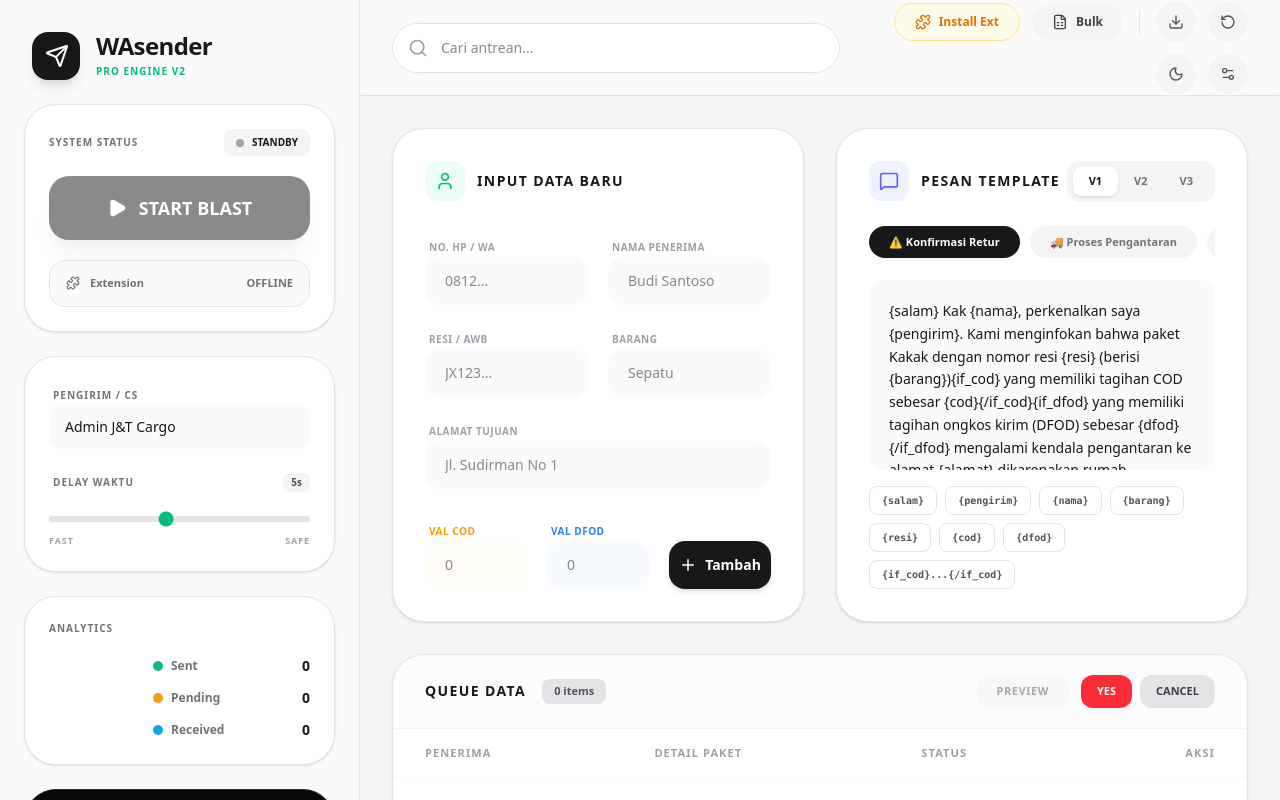
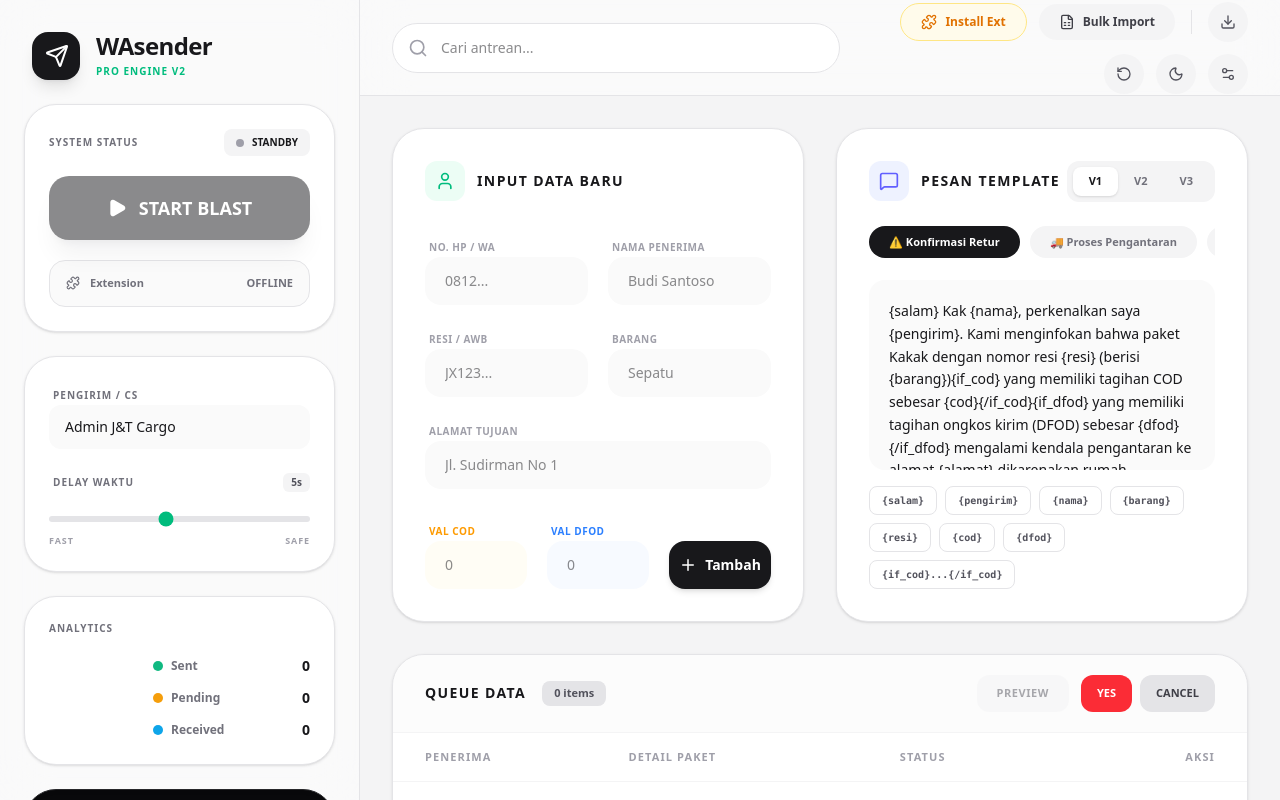
Before and after one commit to Vhierly/WABLAST, a React (Vite) app: page / in a window 1280 px wide. Both pictures are taken after a click on the button "CLEAR ALL". Built offline with nearby package versions, Linux system fonts and the light colour scheme.

Commit message:
Update App.tsx

```diff
--- a/src/App.tsx
+++ b/src/App.tsx
@@ -529,7 +529,7 @@ export default function App() {
       "min-h-screen lg:h-screen w-full flex flex-col lg:flex-row lg:overflow-hidden font-sans selection:bg-emerald-500/30 transition-colors duration-300",
       isDarkMode ? "dark bg-[#09090b] text-zinc-200" : "bg-[#f4f4f5] text-zinc-900"
     )}>
-      <Toaster position="top-center" toastOptions={{ className: 'dark:bg-zinc-800 dark:text-white border dark:border-zinc-700 mt-4' }} />
+      <Toaster position="top-center" toastOptions={{ className: 'dark:bg-zinc-800 dark:text-white border dark:border-zinc-700 mt-4 shadow-xl' }} />
 
       {/* FLOATING HUD WIDGET */}
       <AnimatePresence>
@@ -610,7 +610,7 @@ export default function App() {
         )}
       </AnimatePresence>
 
-      {/* SIDEBAR (Command Center) - Stacks on Mobile, Left Sidebar on Desktop */}
+      {/* SIDEBAR (Command Center) */}
       <aside className="w-full lg:w-[320px] xl:w-[360px] lg:h-full p-4 md:p-6 flex flex-col gap-4 md:gap-6 border-b lg:border-b-0 lg:border-r border-zinc-200 dark:border-zinc-800/80 bg-white/50 dark:bg-zinc-950/50 backdrop-blur-xl shrink-0 z-20 lg:overflow-y-auto custom-scrollbar">
 
         {/* Brand */}
@@ -659,7 +659,6 @@ export default function App() {
           </div>
         </div>
 
-        {/* Desktop Layout Helper for Side-by-Side bottom sections on Tablet */}
         <div className="grid grid-cols-1 sm:grid-cols-2 lg:grid-cols-1 gap-4 md:gap-6 lg:flex-1 lg:flex lg:flex-col">
           {/* Quick Settings */}
           <div className="bg-white dark:bg-zinc-900 border border-zinc-200 dark:border-zinc-800 rounded-3xl md:rounded-[2rem] p-5 md:p-6 shadow-sm flex flex-col gap-4 md:gap-5">
@@ -745,7 +744,7 @@ export default function App() {
       {/* MAIN CONTENT AREA */}
       <main className="flex-1 flex flex-col lg:h-full lg:overflow-hidden relative">
 
-        {/* Top Navbar (Reordered for Mobile) */}
+        {/* Top Navbar */}
         <header className="p-4 md:p-6 lg:h-24 lg:px-8 flex flex-col-reverse sm:flex-row items-center justify-between shrink-0 border-b border-zinc-200 dark:border-zinc-800/80 bg-white/50 dark:bg-zinc-950/50 backdrop-blur-xl z-10 gap-4">
           <div className="relative w-full sm:max-w-xs md:max-w-sm lg:max-w-md">
             <Search className="absolute left-3 md:left-4 top-1/2 -translate-y-1/2 text-zinc-400 w-4 h-4 md:w-5 md:h-5" />
@@ -761,10 +760,10 @@ export default function App() {
                 <Puzzle size={14} className="md:w-4 md:h-4" /> Install Ext
               </button>
             )}
-            <button onClick={() => setShowBulkModal(true)} className="px-4 py-2 md:px-5 md:py-2.5 bg-zinc-100 dark:bg-zinc-800 text-zinc-700 dark:text-zinc-300 rounded-full text-[10px] md:text-xs font-bold hover:bg-zinc-200 dark:hover:bg-zinc-700 transition-colors flex items-center gap-2">
-              <FileSpreadsheet size={14} className="md:w-4 md:h-4" /> Bulk
+            <button onClick={() => setShowBulkModal(true)} className="flex-1 sm:flex-none justify-center px-4 py-2 md:px-5 md:py-2.5 bg-zinc-100 dark:bg-zinc-800 text-zinc-700 dark:text-zinc-300 rounded-full text-[10px] md:text-xs font-bold hover:bg-zinc-200 dark:hover:bg-zinc-700 transition-colors flex items-center gap-2">
+              <FileSpreadsheet size={14} className="md:w-4 md:h-4" /> Bulk Import
             </button>
-            <div className="hidden md:block h-5 md:h-6 w-px bg-zinc-200 dark:bg-zinc-800 mx-0.5 md:mx-1" />
+            <div className="hidden sm:block h-5 md:h-6 w-px bg-zinc-200 dark:bg-zinc-800 mx-0.5 md:mx-1" />
             <button onClick={exportToCSV} className="p-2 md:p-3 bg-zinc-100 dark:bg-zinc-800 text-zinc-600 dark:text-zinc-400 rounded-full hover:bg-zinc-200 dark:hover:bg-zinc-700 transition-colors" title="Export CSV"><Download size={14} className="md:w-4 md:h-4" /></button>
             <button onClick={handleResetDefault} className="p-2 md:p-3 bg-zinc-100 dark:bg-zinc-800 text-zinc-600 dark:text-zinc-400 rounded-full hover:text-red-500 transition-colors" title="Reset All"><RotateCcw size={14} className="md:w-4 md:h-4" /></button>
             <button onClick={() => setIsDarkMode(!isDarkMode)} className="p-2 md:p-3 bg-zinc-100 dark:bg-zinc-800 text-zinc-600 dark:text-zinc-400 rounded-full hover:text-emerald-500 transition-colors">{isDarkMode ? <Sun size={14} className="md:w-4 md:h-4" /> : <Moon size={14} className="md:w-4 md:h-4" />}</button>
@@ -857,82 +856,91 @@ export default function App() {
 
             </div>
 
-            {/* Bottom Row: Table */}
-            <div className="flex-1 bg-white dark:bg-zinc-900 border border-zinc-200 dark:border-zinc-800 rounded-3xl lg:rounded-[2rem] shadow-sm flex flex-col overflow-hidden min-h-[350px] lg:min-h-[450px]">
-              <div className="px-5 py-4 lg:px-8 lg:py-5 border-b border-zinc-100 dark:border-zinc-800/80 flex flex-col sm:flex-row sm:items-center justify-between bg-zinc-50/50 dark:bg-zinc-900/50 gap-3 sm:gap-0">
+            {/* Bottom Row: Responsive Queue Data List/Table */}
+            <div className="flex-1 bg-white dark:bg-zinc-900 border border-zinc-200 dark:border-zinc-800 rounded-3xl lg:rounded-[2rem] shadow-sm flex flex-col overflow-hidden lg:min-h-[450px]">
+
+              {/* Header Container */}
+              <div className="px-5 py-4 lg:px-8 lg:py-5 border-b border-zinc-100 dark:border-zinc-800/80 flex flex-col sm:flex-row sm:items-center justify-between bg-zinc-50/50 dark:bg-zinc-900/50 gap-4 sm:gap-0 shrink-0">
                 <div className="flex items-center justify-between sm:justify-start gap-4 w-full sm:w-auto">
                   <h2 className="font-bold text-xs lg:text-sm dark:text-white uppercase tracking-widest">Queue Data</h2>
                   <span className="px-2 py-0.5 lg:px-3 lg:py-1 bg-zinc-200 dark:bg-zinc-800 text-[10px] lg:text-[11px] font-bold text-zinc-600 dark:text-zinc-400 rounded-md lg:rounded-lg">{filteredEntries.length} items</span>
                 </div>
                 <div className="flex gap-2 lg:gap-3 justify-end w-full sm:w-auto">
-                  <button onClick={() => setShowPreviewModal(true)} disabled={entries.filter(e => e.status === 'pending').length === 0} className="px-3 py-1.5 lg:px-5 lg:py-2 text-[9px] lg:text-[11px] font-bold uppercase tracking-wider bg-zinc-100 dark:bg-zinc-800 text-zinc-600 dark:text-zinc-300 rounded-lg lg:rounded-xl hover:bg-zinc-200 dark:hover:bg-zinc-700 transition-all disabled:opacity-50">Preview</button>
+                  <button onClick={() => setShowPreviewModal(true)} disabled={entries.filter(e => e.status === 'pending').length === 0} className="flex-1 sm:flex-none px-3 py-2 lg:px-5 lg:py-2.5 text-[9px] lg:text-[11px] font-bold uppercase tracking-wider bg-zinc-100 dark:bg-zinc-800 text-zinc-600 dark:text-zinc-300 rounded-lg lg:rounded-xl hover:bg-zinc-200 dark:hover:bg-zinc-700 transition-all disabled:opacity-50">Preview</button>
                   {isConfirmingClear ? (
-                    <div className="flex items-center gap-1 lg:gap-2">
-                      <button onClick={clearAll} className="px-3 py-1.5 lg:px-4 lg:py-2 text-[9px] lg:text-[11px] font-bold uppercase bg-red-500 text-white rounded-lg lg:rounded-xl">Yes</button>
-                      <button onClick={() => setIsConfirmingClear(false)} className="px-3 py-1.5 lg:px-4 lg:py-2 text-[9px] lg:text-[11px] font-bold uppercase bg-zinc-200 dark:bg-zinc-700 text-zinc-700 dark:text-zinc-300 rounded-lg lg:rounded-xl">Cancel</button>
+                    <div className="flex flex-1 sm:flex-none items-center gap-1 lg:gap-2">
+                      <button onClick={clearAll} className="flex-1 sm:flex-none px-3 py-2 lg:px-4 lg:py-2.5 text-[9px] lg:text-[11px] font-bold uppercase bg-red-500 text-white rounded-lg lg:rounded-xl">Yes</button>
+                      <button onClick={() => setIsConfirmingClear(false)} className="flex-1 sm:flex-none px-3 py-2 lg:px-4 lg:py-2.5 text-[9px] lg:text-[11px] font-bold uppercase bg-zinc-200 dark:bg-zinc-700 text-zinc-700 dark:text-zinc-300 rounded-lg lg:rounded-xl">Cancel</button>
                     </div>
                   ) : (
-                    <button onClick={() => setIsConfirmingClear(true)} className="px-3 py-1.5 lg:px-4 lg:py-2 text-[9px] lg:text-[11px] font-bold uppercase bg-red-50 dark:bg-red-500/10 text-red-600 dark:text-red-400 rounded-lg lg:rounded-xl hover:bg-red-100 transition-all">Clear All</button>
+                    <button onClick={() => setIsConfirmingClear(true)} className="flex-1 sm:flex-none px-3 py-2 lg:px-4 lg:py-2.5 text-[9px] lg:text-[11px] font-bold uppercase bg-red-50 dark:bg-red-500/10 text-red-600 dark:text-red-400 rounded-lg lg:rounded-xl hover:bg-red-100 transition-all">Clear All</button>
                   )}
                 </div>
               </div>
 
-              <div className="flex-1 overflow-auto custom-scrollbar">
-                <table className="w-full text-left border-collapse min-w-[600px]">
-                  <thead className="sticky top-0 bg-white/95 dark:bg-zinc-900/95 backdrop-blur-sm z-10 border-b border-zinc-100 dark:border-zinc-800">
-                    <tr>
-                      <th className="px-5 py-3 lg:px-8 lg:py-4 text-[10px] lg:text-[11px] font-black text-zinc-400 uppercase tracking-widest whitespace-nowrap">Penerima</th>
-                      <th className="px-5 py-3 lg:px-8 lg:py-4 text-[10px] lg:text-[11px] font-black text-zinc-400 uppercase tracking-widest whitespace-nowrap">Detail Paket</th>
-                      <th className="px-5 py-3 lg:px-8 lg:py-4 text-[10px] lg:text-[11px] font-black text-zinc-400 uppercase tracking-widest whitespace-nowrap">Status</th>
-                      <th className="px-5 py-3 lg:px-8 lg:py-4 text-[10px] lg:text-[11px] font-black text-zinc-400 uppercase tracking-widest whitespace-nowrap text-right">Aksi</th>
-                    </tr>
-                  </thead>
-                  <tbody className="divide-y divide-zinc-50 dark:divide-zinc-800/50">
+              {/* Grid Headers (Desktop Only) */}
+              <div className="hidden lg:grid grid-cols-12 gap-6 px-8 py-4 border-b border-zinc-100 dark:border-zinc-800 bg-white/95 dark:bg-zinc-900/95 z-10 shrink-0">
+                <div className="col-span-3 text-[11px] font-black text-zinc-400 uppercase tracking-widest">Penerima</div>
+                <div className="col-span-4 text-[11px] font-black text-zinc-400 uppercase tracking-widest">Detail Paket</div>
+                <div className="col-span-3 text-[11px] font-black text-zinc-400 uppercase tracking-widest">Status</div>
+                <div className="col-span-2 text-[11px] font-black text-zinc-400 uppercase tracking-widest text-right">Aksi</div>
+              </div>
+
+              {/* Data List / Cards */}
+              <div className="flex-1 overflow-y-auto custom-scrollbar p-4 lg:p-0 bg-zinc-50/30 dark:bg-zinc-950/30 lg:bg-transparent">
+                <div className="flex flex-col gap-4 lg:gap-0 lg:divide-y lg:divide-zinc-50 lg:dark:divide-zinc-800/50">
                   <AnimatePresence mode="popLayout">
                     {filteredEntries.length === 0 ? (
-                        <motion.tr initial={{ opacity: 0 }} animate={{ opacity: 1 }} className="text-center">
-                          <td colSpan={4} className="px-5 py-16 lg:px-8 lg:py-24 text-zinc-400 dark:text-zinc-600 text-xs lg:text-sm font-medium">Antrean kosong.</td>
-                        </motion.tr>
+                      <motion.div initial={{ opacity: 0 }} animate={{ opacity: 1 }} className="text-center px-5 py-16 lg:py-24">
+                        <div className="text-zinc-400 dark:text-zinc-600 text-xs lg:text-sm font-medium">Antrean kosong.</div>
+                      </motion.div>
                     ) : (
                       filteredEntries.map((entry, index) => (
-                          <motion.tr key={entry.id} layout initial={{ opacity: 0, y: 10 }} animate={{ opacity: 1, y: 0 }} exit={{ opacity: 0, scale: 0.95 }} className={cn("group hover:bg-zinc-50 dark:hover:bg-zinc-800/30 transition-colors", isBlasting && index === currentIndex && "bg-emerald-50/50 dark:bg-emerald-500/5")}>
-                            <td className="px-5 py-4 lg:px-8 lg:py-5">
-                              <div className="font-bold text-xs lg:text-sm text-zinc-900 dark:text-zinc-100">{entry.recipientName}</div>
-                              <div className="text-[10px] lg:text-[11px] text-zinc-500 font-mono mt-1">{entry.phone}</div>
-                            </td>
-                            <td className="px-5 py-4 lg:px-8 lg:py-5">
-                              <div className="text-xs lg:text-sm font-semibold text-zinc-700 dark:text-zinc-300 truncate max-w-[200px] lg:max-w-[280px]">{entry.itemName || '-'}</div>
-                              <div className="flex flex-col gap-1 lg:gap-1.5 mt-1 lg:mt-1.5">
-                                <div className="text-[9px] lg:text-[11px] text-zinc-400 font-mono">Resi: {entry.receiptNumber || '-'}</div>
-                                <div className="flex gap-1.5 lg:gap-2">
+                        <motion.div key={entry.id} layout initial={{ opacity: 0, y: 10 }} animate={{ opacity: 1, y: 0 }} exit={{ opacity: 0, scale: 0.95 }}
+                          className={cn(
+                            "flex flex-col lg:grid lg:grid-cols-12 gap-3 lg:gap-6 p-5 lg:px-8 lg:py-5 bg-white dark:bg-zinc-900 lg:bg-transparent rounded-2xl lg:rounded-none border border-zinc-200 dark:border-zinc-800 lg:border-transparent shadow-sm lg:shadow-none hover:bg-zinc-50 dark:hover:bg-zinc-800/30 transition-colors relative group",
+                            isBlasting && index === currentIndex && "ring-2 ring-emerald-500 lg:ring-0 lg:bg-emerald-50/50 lg:dark:bg-emerald-500/5"
+                          )}
+                        >
+                          {/* Kolom 1: Penerima */}
+                          <div className="col-span-3 pr-16 lg:pr-0">
+                            <div className="font-bold text-sm lg:text-sm text-zinc-900 dark:text-zinc-100">{entry.recipientName}</div>
+                            <div className="text-[11px] text-zinc-500 font-mono mt-1">{entry.phone}</div>
+                          </div>
+
+                          {/* Kolom 2: Detail Paket */}
+                          <div className="col-span-4">
+                            <div className="text-xs lg:text-sm font-semibold text-zinc-700 dark:text-zinc-300 line-clamp-2 lg:line-clamp-1 lg:max-w-[280px]">{entry.itemName || '-'}</div>
+                            <div className="flex flex-col gap-1.5 mt-1.5">
+                              <div className="text-[10px] lg:text-[11px] text-zinc-400 font-mono">Resi: {entry.receiptNumber || '-'}</div>
+                              <div className="flex flex-wrap gap-2">
                                 {entry.cod && <div className="text-[9px] lg:text-[10px] bg-amber-100/50 dark:bg-amber-500/10 text-amber-600 dark:text-amber-400 px-2 py-0.5 lg:px-2.5 rounded-md font-bold uppercase tracking-wider">COD: Rp {formatCurrency(entry.cod)}</div>}
                                 {entry.dfod && <div className="text-[9px] lg:text-[10px] bg-blue-100/50 dark:bg-blue-500/10 text-blue-600 dark:text-blue-400 px-2 py-0.5 lg:px-2.5 rounded-md font-bold uppercase tracking-wider">DFOD: Rp {formatCurrency(entry.dfod)}</div>}
                               </div>
                             </div>
-                            </td>
-                            <td className="px-5 py-4 lg:px-8 lg:py-5">
-                              <div className="flex flex-col gap-2 lg:gap-2.5 items-start">
-                                <div className={cn("inline-flex items-center gap-1.5 lg:gap-2 px-2 py-1 lg:px-3 lg:py-1.5 rounded-md lg:rounded-lg text-[9px] lg:text-[10px] font-black uppercase tracking-widest", entry.status === 'sent' ? "bg-emerald-100/50 dark:bg-emerald-500/10 text-emerald-600 dark:text-emerald-400" : entry.status === 'sending' ? "bg-blue-100/50 dark:bg-blue-500/10 text-blue-600 dark:text-blue-400 animate-pulse" : entry.status === 'failed' ? "bg-red-100/50 dark:bg-red-500/10 text-red-600 dark:text-red-400" : "bg-zinc-100 dark:bg-zinc-800 text-zinc-500 dark:text-zinc-400")}>
-                                  {entry.status === 'sent' ? <CheckCircle2 size={10} className="lg:w-3 lg:h-3" /> : entry.status === 'sending' ? <Loader2 size={10} className="lg:w-3 lg:h-3 animate-spin" /> : entry.status === 'failed' ? <AlertCircle size={10} className="lg:w-3 lg:h-3" /> : <Clock size={10} className="lg:w-3 lg:h-3" />} {entry.status}
                           </div>
-                                <button onClick={() => toggleReceived(entry.id)} className={cn("text-[9px] lg:text-[10px] font-bold uppercase tracking-wider flex items-center gap-1.5 lg:gap-2 transition-colors", entry.isReceived ? "text-emerald-500" : "text-zinc-400 hover:text-zinc-600 dark:hover:text-zinc-300")}>
-                                  <div className={cn("w-3 h-3 lg:w-3.5 lg:h-3.5 rounded-full border-2 flex items-center justify-center", entry.isReceived ? "border-emerald-500 bg-emerald-500" : "border-zinc-300 dark:border-zinc-600")}>{entry.isReceived && <CheckCircle2 size={8} className="text-white lg:w-[10px] lg:h-[10px]" strokeWidth={4} />}</div>
+
+                          {/* Kolom 3: Status */}
+                          <div className="col-span-3 flex flex-row lg:flex-col items-center lg:items-start justify-between lg:justify-center gap-3 pt-3 mt-1 border-t border-zinc-100 dark:border-zinc-800 lg:border-none lg:pt-0 lg:mt-0">
+                            <div className={cn("inline-flex items-center gap-1.5 lg:gap-2 px-2.5 py-1 lg:px-3 lg:py-1.5 rounded-lg text-[9px] lg:text-[10px] font-black uppercase tracking-widest", entry.status === 'sent' ? "bg-emerald-100/50 dark:bg-emerald-500/10 text-emerald-600 dark:text-emerald-400" : entry.status === 'sending' ? "bg-blue-100/50 dark:bg-blue-500/10 text-blue-600 dark:text-blue-400 animate-pulse" : entry.status === 'failed' ? "bg-red-100/50 dark:bg-red-500/10 text-red-600 dark:text-red-400" : "bg-zinc-100 dark:bg-zinc-800 text-zinc-500 dark:text-zinc-400")}>
+                              {entry.status === 'sent' ? <CheckCircle2 size={12} className="lg:w-3.5 lg:h-3.5" /> : entry.status === 'sending' ? <Loader2 size={12} className="lg:w-3.5 lg:h-3.5 animate-spin" /> : entry.status === 'failed' ? <AlertCircle size={12} className="lg:w-3.5 lg:h-3.5" /> : <Clock size={12} className="lg:w-3.5 lg:h-3.5" />} {entry.status}
+                            </div>
+                            <button onClick={() => toggleReceived(entry.id)} className={cn("text-[10px] font-bold uppercase tracking-wider flex items-center gap-2 transition-colors", entry.isReceived ? "text-emerald-500" : "text-zinc-400 hover:text-zinc-600 dark:hover:text-zinc-300")}>
+                              <div className={cn("w-4 h-4 lg:w-3.5 lg:h-3.5 rounded-full border-2 flex items-center justify-center", entry.isReceived ? "border-emerald-500 bg-emerald-500" : "border-zinc-300 dark:border-zinc-600")}>{entry.isReceived && <CheckCircle2 size={10} className="text-white lg:w-[10px] lg:h-[10px]" strokeWidth={3} />}</div>
                               Diterima
                             </button>
                           </div>
-                            </td>
-                            <td className="px-5 py-4 lg:px-8 lg:py-5 text-right">
-                              <div className="flex items-center justify-end gap-1.5 lg:gap-2 opacity-100 lg:opacity-0 group-hover:opacity-100 transition-opacity">
-                                <button onClick={() => handleSendManual(entry)} className="p-2 lg:p-2.5 bg-zinc-100 dark:bg-zinc-800 text-emerald-600 dark:text-emerald-400 hover:bg-emerald-50 dark:hover:bg-emerald-500/20 rounded-lg lg:rounded-xl transition-all"><ExternalLink size={14} className="lg:w-4 lg:h-4" /></button>
-                                <button onClick={() => setEntries(prev => prev.filter(e => e.id !== entry.id))} className="p-2 lg:p-2.5 bg-zinc-100 dark:bg-zinc-800 text-zinc-400 hover:text-red-500 hover:bg-red-50 dark:hover:bg-red-500/10 rounded-lg lg:rounded-xl transition-all"><Trash2 size={14} className="lg:w-4 lg:h-4" /></button>
+
+                          {/* Kolom 4: Aksi */}
+                          <div className="col-span-2 flex items-center justify-end gap-1.5 lg:gap-2 absolute top-4 right-4 lg:relative lg:top-auto lg:right-auto opacity-100 lg:opacity-0 group-hover:opacity-100 transition-opacity">
+                            <button onClick={() => handleSendManual(entry)} className="p-2 lg:p-2.5 bg-zinc-100 dark:bg-zinc-800 text-emerald-600 dark:text-emerald-400 hover:bg-emerald-50 dark:hover:bg-emerald-500/20 rounded-xl lg:rounded-xl transition-all active:scale-95"><ExternalLink size={16} className="lg:w-4 lg:h-4" /></button>
+                            <button onClick={() => setEntries(prev => prev.filter(e => e.id !== entry.id))} className="p-2 lg:p-2.5 bg-zinc-100 dark:bg-zinc-800 text-zinc-400 hover:text-red-500 hover:bg-red-50 dark:hover:bg-red-500/10 rounded-xl lg:rounded-xl transition-all active:scale-95"><Trash2 size={16} className="lg:w-4 lg:h-4" /></button>
                           </div>
-                            </td>
-                          </motion.tr>
+                        </motion.div>
                       ))
                     )}
                   </AnimatePresence>
-                  </tbody>
-                </table>
+                </div>
               </div>
             </div>
 
```
Lines whose indentation alone changed are shown as unchanged.
